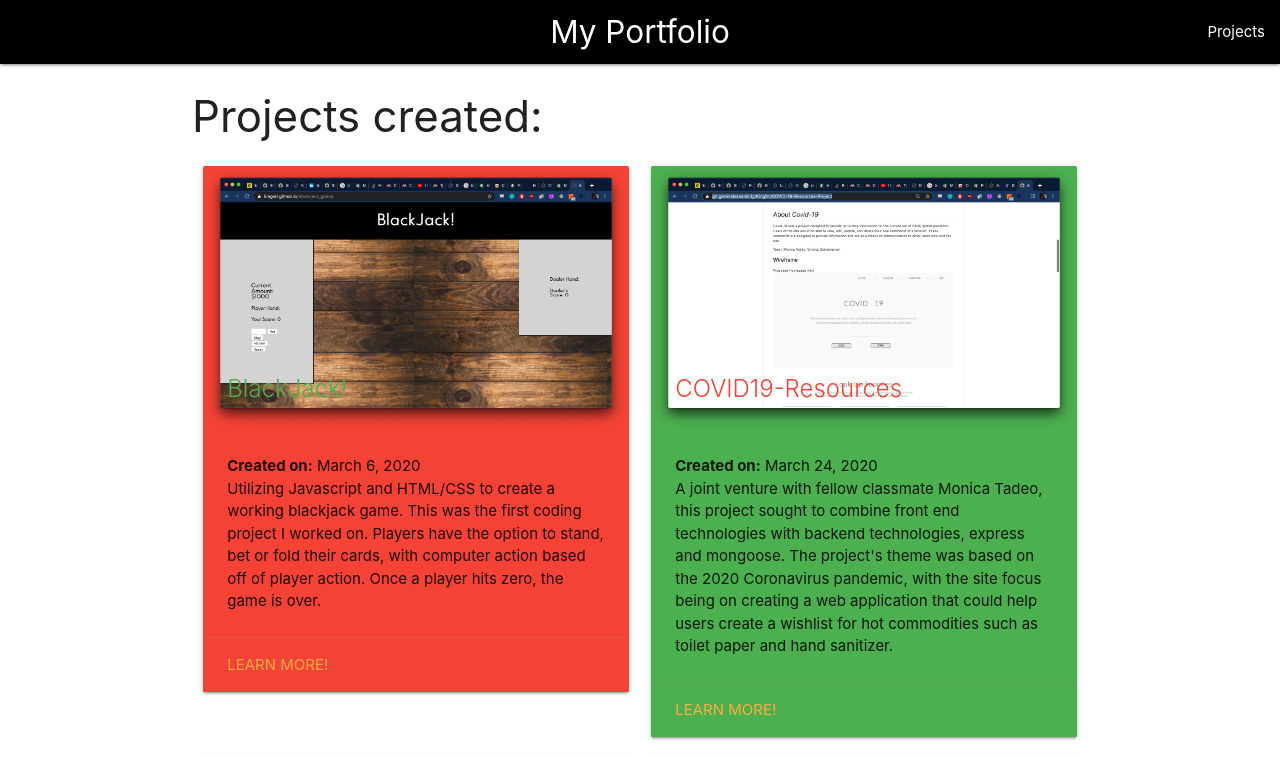
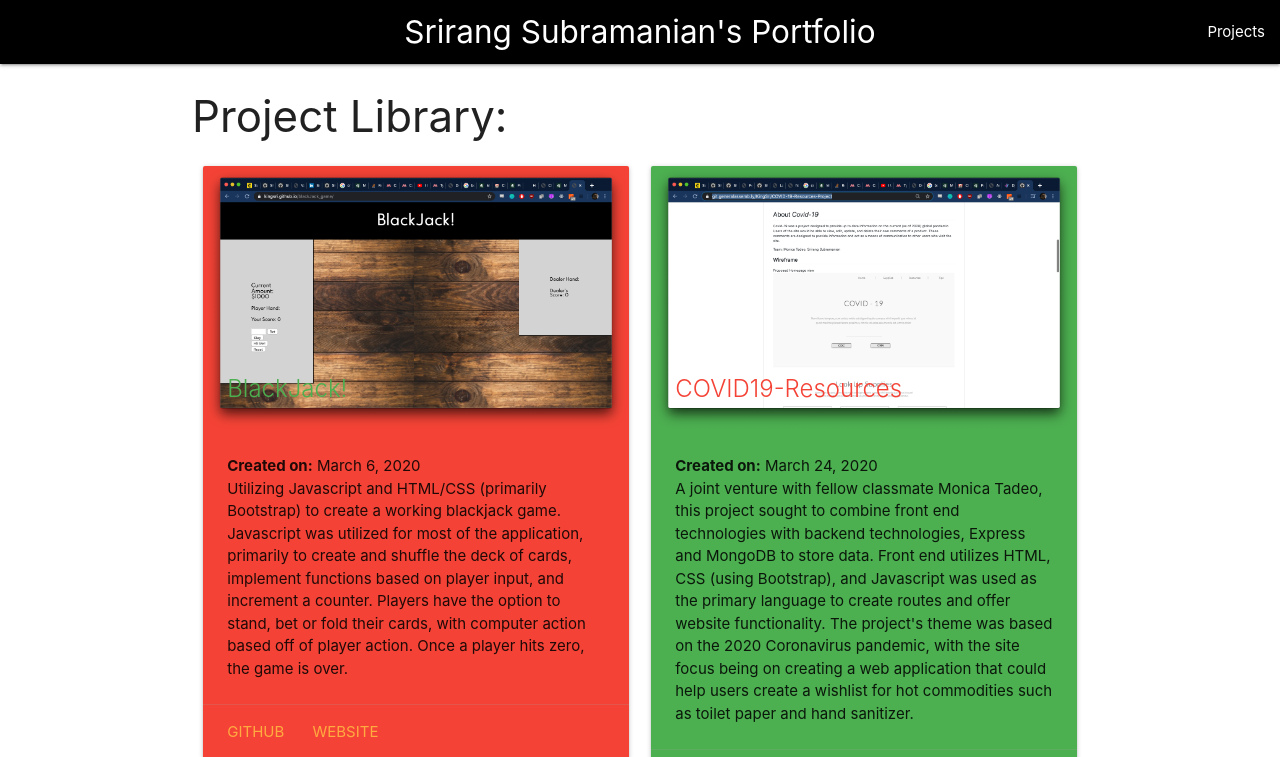
Before and after one commit to KingSri/portfolio, a Django app: page /index/ in a window 1280 px wide. Shown: the top 757 px of the page. Run offline with Django 3.2, Linux system fonts and the light colour scheme; data that the repository does not hold is empty; some libraries are stand-ins or nearby versions.

Commit message:
adding more content to pages, including new tab links, minor layout changes

```diff
--- a/main_app/templates/base.html
+++ b/main_app/templates/base.html
@@ -24,7 +24,7 @@
 
   <nav>
   <div class="nav-wrapper black darken-3">
-    <a href="{% url 'home' %}" class="brand-logo center">My Portfolio</a>
+    <a href="{% url 'home' %}" class="brand-logo center">Srirang Subramanian's Portfolio</a>
     <ul id="nav-mobile" class="right hide-on-med-and-down">
       <li><a href="{% url 'index' %}">Projects</a></li>
     </ul>
--- a/main_app/templates/project/index.html
+++ b/main_app/templates/project/index.html
@@ -3,7 +3,7 @@
 {% block content %}
 
 
-<h3>Projects created:</h3>
+<h3>Project Library:</h3>
 
 
 <div class="row">
@@ -18,12 +18,13 @@
         <div class="card-content">
           <p><b>Created on:</b> March 6, 2020</p>
           <p>
-            Utilizing Javascript and HTML/CSS to create a working blackjack game. This was the first coding project I worked on.
+            Utilizing Javascript and HTML/CSS (primarily Bootstrap) to create a working blackjack game. Javascript was utilized for most of the application, primarily to create and shuffle the deck of cards, implement functions based on player input, and increment a counter.
             Players have the option to stand, bet or fold their cards, with computer action based off of player action. Once a player hits zero, the game is over.
             </p>
         </div>
         <div class="card-action">
-          <a href="https://github.com/KingSri/blackJack_game" class="pulse">Learn more!</a>
+          <a href="https://github.com/KingSri/blackJack_game" target="_blank">GitHub</a>
+          <a href="https://kingsri.github.io/blackJack_game/" target="_blank">Website</a>
         </div>
       </div>
     </div>
@@ -37,12 +38,13 @@
         <div class="card-content">
           <p><b>Created on:</b> March 24, 2020</p>
           <p>A joint venture with fellow classmate Monica Tadeo, this project sought to combine front end technologies with backend technologies,
-            express and mongoose. The project's theme was based on the 2020 Coronavirus pandemic,
+            Express and MongoDB to store data. Front end utilizes HTML, CSS (using Bootstrap), and Javascript was used as the primary language to create routes and offer website functionality. The project's theme was based on the 2020 Coronavirus pandemic,
             with the site focus being on creating a web application that could help users create a wishlist for
             hot commodities such as toilet paper and hand sanitizer.</p>
         </div>
         <div class="card-action">
-          <a href="https://git.generalassemb.ly/KingSri/COVID-19-Resources-Project" class="pulse">Learn more!</a>
+          <a href="https://git.generalassemb.ly/KingSri/COVID-19-Resources-Project" target="_blank">GitHub</a>
+          <a href="#">Website not available</a>
         </div>
       </div>
     </div>
@@ -56,11 +58,13 @@
         </div>
         <div class="card-content">
           <p><b>Created on:</b> April 23, 2020</p>
-          <p>A joint venture with fellow classmates Jimmy Chen, Laura Sack and Seanny Phoenix this project aimed to introduce and incorporate React in a full stack application.
-          The project has full functionality, with users allowed to create, read, update, and destroy comments on cities they have visited. Users can also update locations from their profile page.</p>
+          <p>A joint venture with fellow classmates Jimmy Chen, Laura Sack and Seanny Phoenix this project aimed to introduce and incorporate React with Javascript in a full stack application.
+          The project has full functionality, with users allowed to create, read, update, and destroy comments on cities they have visited. Users can also update locations from their profile page.
+          Application also utilizes Bootstrap and jquery with features such as carousels and modals for forms.</p>
         </div>
         <div class="card-action">
-          <a href="https://github.com/SeannyPhoenix/wayfarer-api" class="pulse">Learn more!</a>
+          <a href="https://github.com/SeannyPhoenix/wayfarer-api" target="_blank">GitHub</a>
+          <a href="https://wayfarer-sei09t1.herokuapp.com/" target="_blank">Website</a>
         </div>
       </div>
     </div>
@@ -74,11 +78,16 @@
         </div>
         <div class="card-content">
           <p class="white-text"><b>Created on:</b> May 8, 2020</p>
-          <p class="white-text">My final project for the SEI-09 Software Engineering Immersive taken at General Assembly-San Francisco, the goal of this project was to become more familiar with django and front end work, such as HTML and CSS. The project allows a user to create and upload an event with the option to add a date, upload an image, and like or dislike existing events.
-            Users experience customized layouts once logged in and can also leave comments/view existing comments from other users.</p>
+          <p class="white-text">My final project for the SEI-09 Software Engineering Immersive taken at General Assembly-San Francisco, the goal of this project was to become more familiar with django and front end work, such as HTML and CSS.
+            The project allows a user to create and upload an event with the option to add a date, upload an image, and like or dislike existing events.
+            Users experience customized layouts once logged in and can also leave comments/view existing comments from other users.
+            Primarily, the project used the django framework and python as a base, owing to its ease in user authentication, a core feature of this project. jQuery was utilized to increment and manipulate the like feature and to add comments.
+
+          </p>
         </div>
         <div class="card-action">
-          <a href="https://github.com/KingSri/EventDisplay" class="pulse">Learn more!</a>
+          <a href="https://github.com/KingSri/EventDisplay" target="_blank">GitHub</a>
+          <a href="http://dekigoto-ss.herokuapp.com/" target="_blank">Website</a>
         </div>
       </div>
     </div>
```
Also changed, not shown: main_app/templates/home.html (+12 -13 lines).
